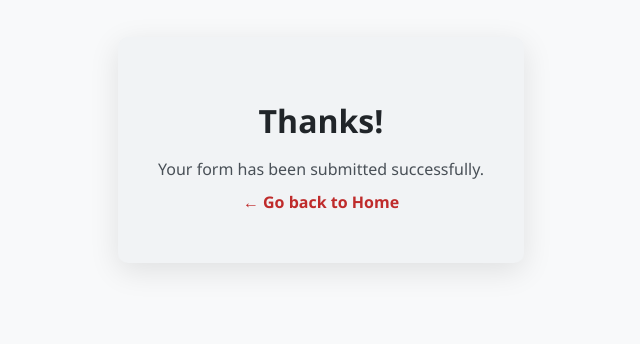
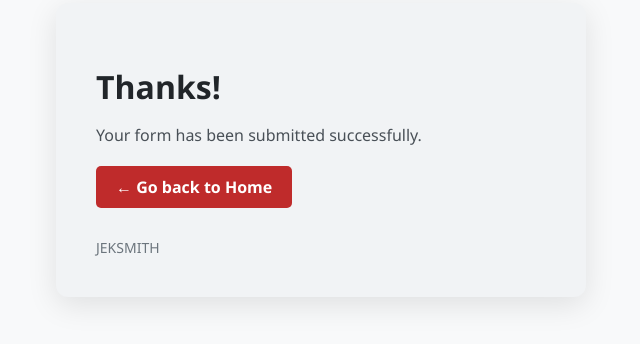
Before and after one commit to JIGAR71/Landing-page, a plain HTML site: page thankyou.html in a window 1280 px wide. Shown: the part 250-594 px from the top of the page, without its empty margins (319-959 px from the left). Drawn offline with Linux system fonts and the light colour scheme.

Commit message:
Update thankyou.html

```diff
--- a/thankyou.html
+++ b/thankyou.html
@@ -3,7 +3,7 @@
 <head>
   <meta charset="UTF-8" />
   <meta name="viewport" content="width=device-width, initial-scale=1.0"/>
-  <title>Thank You</title>
+  <title>Thank You - JEKSMITH</title>
   <style>
     body {
       margin: 0;
@@ -19,31 +19,40 @@
     .thank-box {
       background: #f1f3f5;
       padding: 40px;
-      border-radius: 10px;
-      text-align: center;
+      border-radius: 12px;
       box-shadow: 0 8px 30px rgba(0, 0, 0, 0.1);
-      max-width: 400px;
+      max-width: 450px;
+      width: 100%;
     }
 
     .thank-box h1 {
       color: #212529;
-      margin-bottom: 1px;
+      text-align: left;
+      margin-bottom: 10px;
     }
 
     .thank-box p {
       color: #495057;
-      margin-bottom: 1px;
+      text-align: left;
+      margin-bottom: 20px;
     }
 
     .thank-box a {
       display: inline-block;
       text-decoration: none;
-      color: rgb(191, 43, 43);
-      background: transparent;
+      color: white;
+      background: rgb(191, 43, 43);
       padding: 10px 20px;
       border-radius: 5px;
       font-weight: bold;
       text-align: left;
+    }
+
+    .company {
+      text-align: left;
+      margin-top: 30px;
+      color: #6c757d;
+      font-size: 14px;
     }
   </style>
 </head>
@@ -53,6 +62,8 @@
     <h1>Thanks!</h1>
     <p>Your form has been submitted successfully.</p>
     <a href="index.html">← Go back to Home</a>
-</div>
+    <div class="company">JEKSMITH</div>
+  </div>
+
 </body>
 </html>
```
